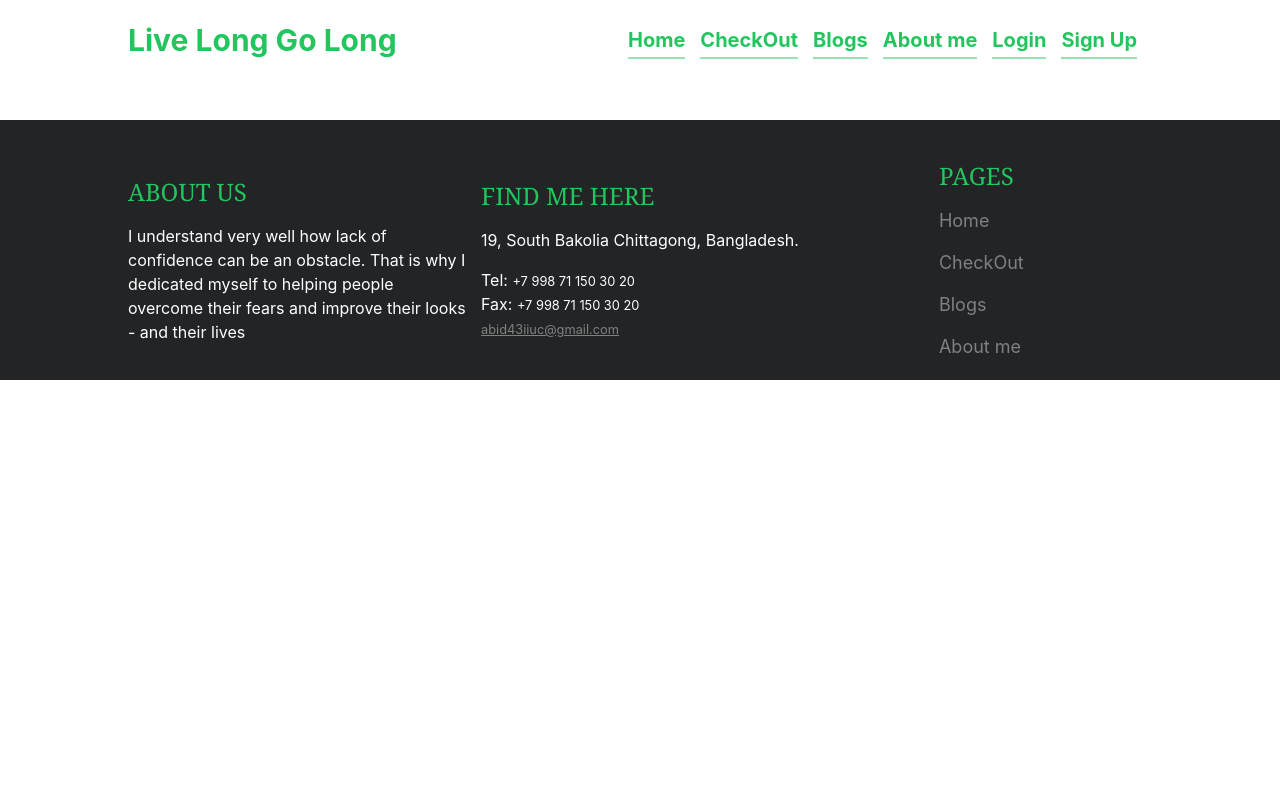
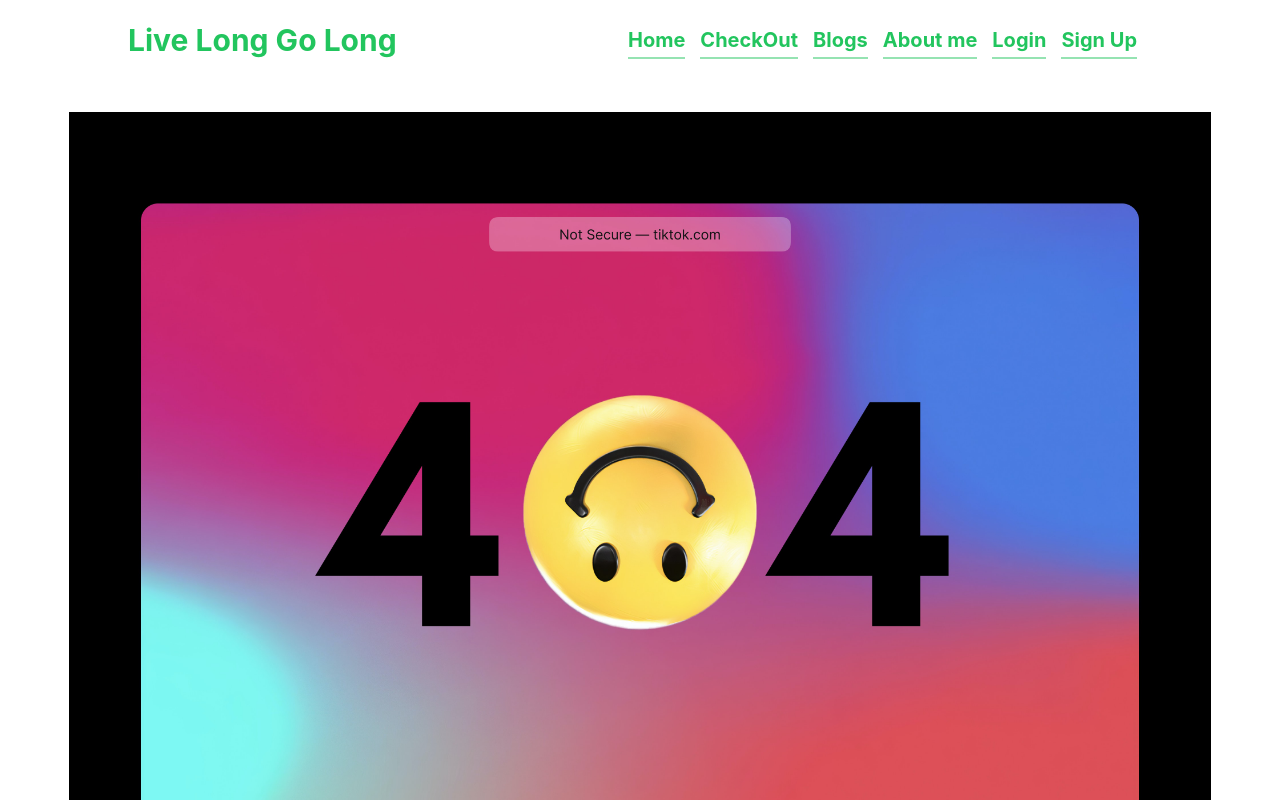
Before and after one commit to Abidur-Rahman-Chowdhury/live-long-go-long, a React (Create React App) app: page /checkout in a window 1280 px wide. Shown: the top 800 px of the page. Built offline with nearby package versions, Linux system fonts and the light colour scheme.

Commit message:
added notFound page

```diff
--- a/src/App.js
+++ b/src/App.js
@@ -4,6 +4,7 @@ import './App.css';
 import Footer from './Components/Footer/Footer';
 import Header from './Components/Header/Header';
 import Home from './Components/Home/Home';
+import NotFound from './Components/NotFound/NotFound';
 
 function App() {
   return (
@@ -12,6 +13,7 @@ function App() {
       <Routes>
         <Route path='/' element={<Home></Home>}></Route>
         <Route path='/home' element={<Home></Home>}></Route>
+        <Route path='*' element={<NotFound></NotFound>}></Route>
       </Routes>
 
      <Footer></Footer>
--- /dev/null
+++ b/src/Components/NotFound/NotFound.js
@@ -0,0 +1,12 @@
+import React from 'react';
+import notfound from '../../image/notFound/404-notfound.jpg'
+
+const NotFound = () => {
+    return (
+        <div>
+            <img  className='max-w-full h-[800px] mx-auto '  src={notfound} alt="" />
+        </div>
+    );
+};
+
+export default NotFound;
```
Also changed, not shown: src/image/notFound/404-notfound.jpg (added).
